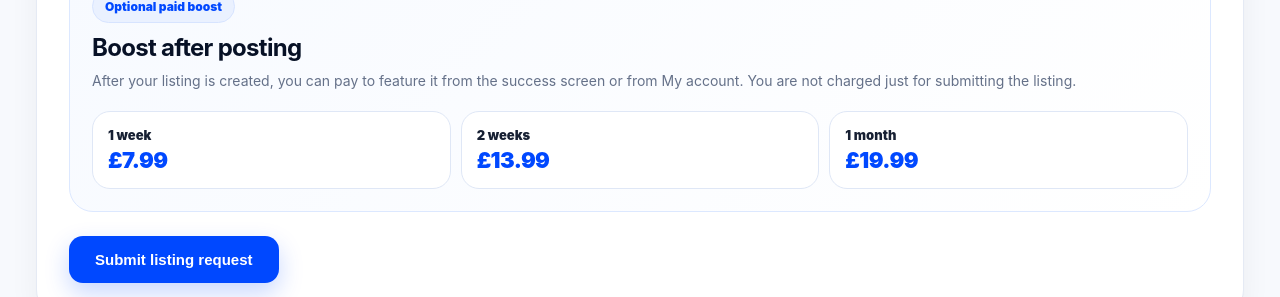
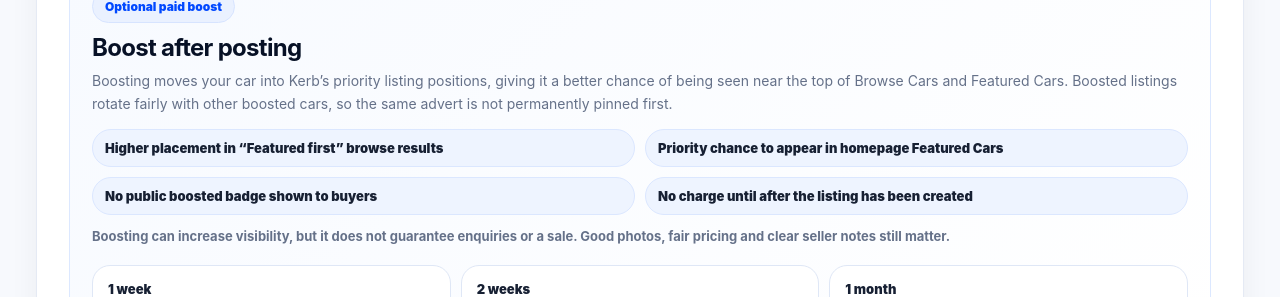
Before and after one commit to Abzgetzit/kerb, a Next.js app: page /post-car in a window 1280 px wide. Shown: the part 2564-2861 px from the top of the page. Built offline with nearby package versions, Linux system fonts and the light colour scheme; no server answers; sample sign-in values are in the browser's storage.

Commit message:
Update page.js

```diff
--- a/app/post-car/page.js
+++ b/app/post-car/page.js
@@ -582,10 +582,21 @@ export default function PostCarPage() {
                 <span className="boostKicker">Optional featured boost</span>
                 <h2>Want your listing to get more attention?</h2>
                 <p>
-                  Choose a paid featured boost. Boosted cars get priority
-                  placement in featured areas, but Kerb still rotates boosted
-                  listings fairly so the same car is not fixed first every time.
+                  Move this car into Kerb’s priority listing positions so it has
+                  a better chance of being seen near the top of Browse Cars and
+                  Featured Cars. Buyers will not see a public boosted badge.
                 </p>
+
+                <div className="successBoostList">
+                  <span>Higher placement</span>
+                  <span>Fair boosted rotation</span>
+                  <span>No sale guarantee</span>
+                </div>
+
+                <small className="boostNote">
+                  Boosting improves visibility, but good photos, a realistic
+                  price and an honest description still matter most.
+                </small>
               </div>
 
               <BoostListingButton
@@ -1012,10 +1023,25 @@ export default function PostCarPage() {
               <span className="boostKicker">Optional paid boost</span>
               <h2>Boost after posting</h2>
               <p>
-                After your listing is created, you can pay to feature it from
-                the success screen or from My account. You are not charged just
-                for submitting the listing.
+                Boosting moves your car into Kerb’s priority listing positions,
+                giving it a better chance of being seen near the top of Browse
+                Cars and Featured Cars. Boosted listings rotate fairly with
+                other boosted cars, so the same advert is not permanently pinned
+                first.
               </p>
+
+              <ul className="boostBenefits">
+                <li>Higher placement in “Featured first” browse results</li>
+                <li>Priority chance to appear in homepage Featured Cars</li>
+                <li>No public boosted badge shown to buyers</li>
+                <li>No charge until after the listing has been created</li>
+              </ul>
+
+              <small className="boostNote">
+                Boosting can increase visibility, but it does not guarantee
+                enquiries or a sale. Good photos, fair pricing and clear seller
+                notes still matter.
+              </small>
             </div>
 
             <div className="boostPreviewPlans">
@@ -1490,6 +1516,43 @@ const styles = `
     margin: 0;
   }
 
+  .boostBenefits {
+    margin: 14px 0 0;
+    padding: 0;
+    list-style: none;
+    display: grid;
+    grid-template-columns: repeat(2, minmax(0, 1fr));
+    gap: 10px;
+  }
+
+  .boostBenefits li,
+  .successBoostList span {
+    background: #eef4ff;
+    border: 1px solid #dbe7ff;
+    color: #172033;
+    border-radius: 999px;
+    padding: 10px 12px;
+    font-size: 13px;
+    font-weight: 900;
+  }
+
+  .successBoostList {
+    display: flex;
+    align-items: center;
+    flex-wrap: wrap;
+    gap: 8px;
+    margin-top: 14px;
+  }
+
+  .boostNote {
+    display: block;
+    color: #657189;
+    font-size: 13px;
+    font-weight: 750;
+    line-height: 1.5;
+    margin-top: 12px;
+  }
+
   .boostPreviewPlans {
     display: grid;
     grid-template-columns: repeat(3, 1fr);
@@ -1667,7 +1730,8 @@ const styles = `
       grid-template-columns: repeat(2, 1fr);
     }
 
-    .boostPreviewPlans {
+    .boostPreviewPlans,
+    .boostBenefits {
       grid-template-columns: 1fr;
     }
 
```
